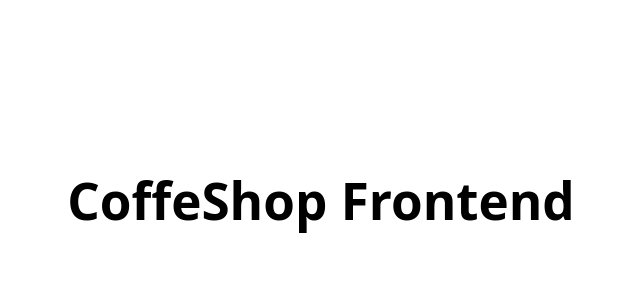
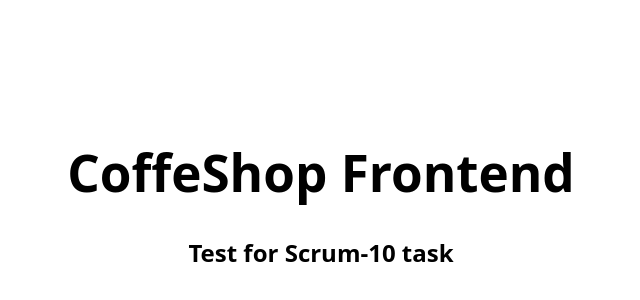
Before and after one commit to melnig/coffeShop-frontend, a React (Vite) app: page / in a window 1280 px wide. Shown: the part 200-500 px from the top of the page, without its empty margins (319-959 px from the left). Built offline with nearby package versions, Linux system fonts and the light colour scheme.

Commit message:
SCRUM-10: Complete test task for syncronize github with jira

```diff
--- a/src/App.jsx
+++ b/src/App.jsx
@@ -1,7 +1,12 @@
 import "./App.css";
 
 function App() {
-  return <h1>CoffeShop Frontend</h1>;
+  return (
+    <>
+      <h1>CoffeShop Frontend</h1>
+      <h2>Test for Scrum-10 task</h2>
+    </>
+  );
 }
 
 export default App;
```
Also changed, not shown: 1 other file (tests, documents, lock files or other folders).
